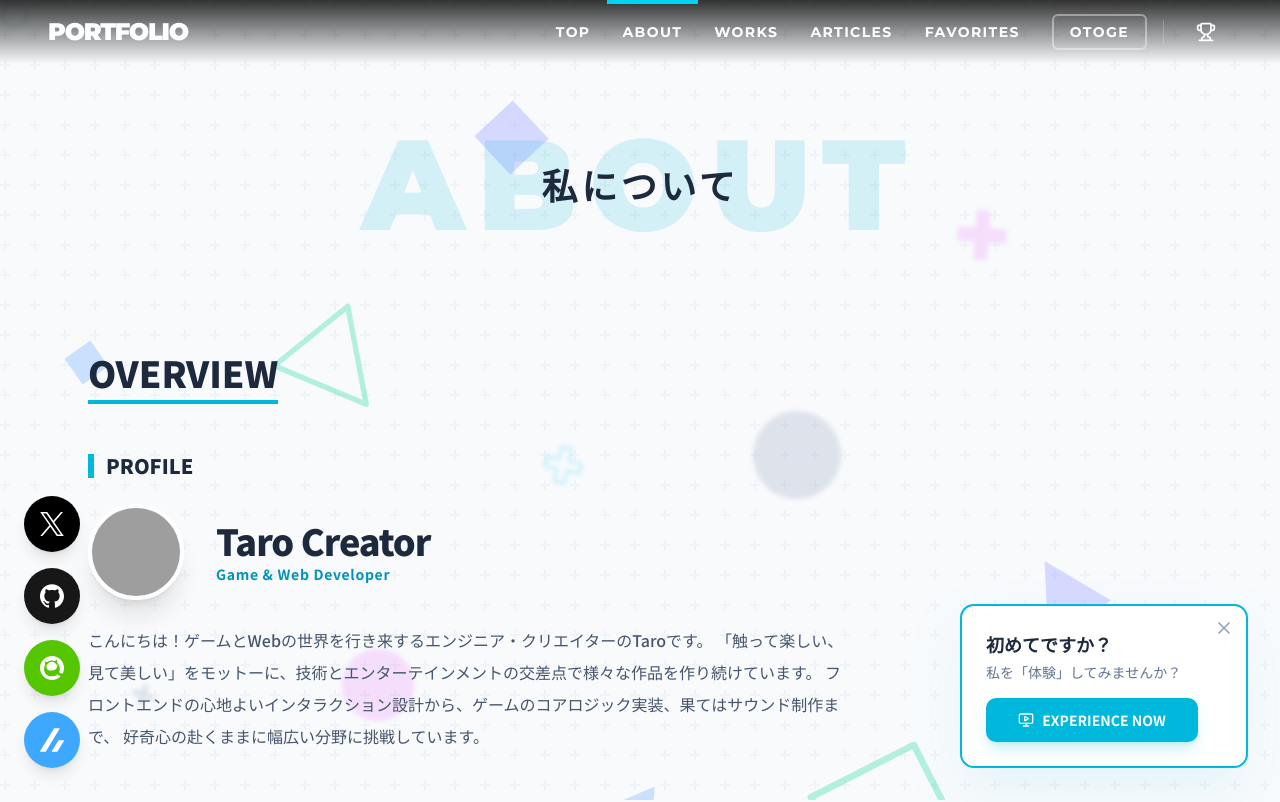
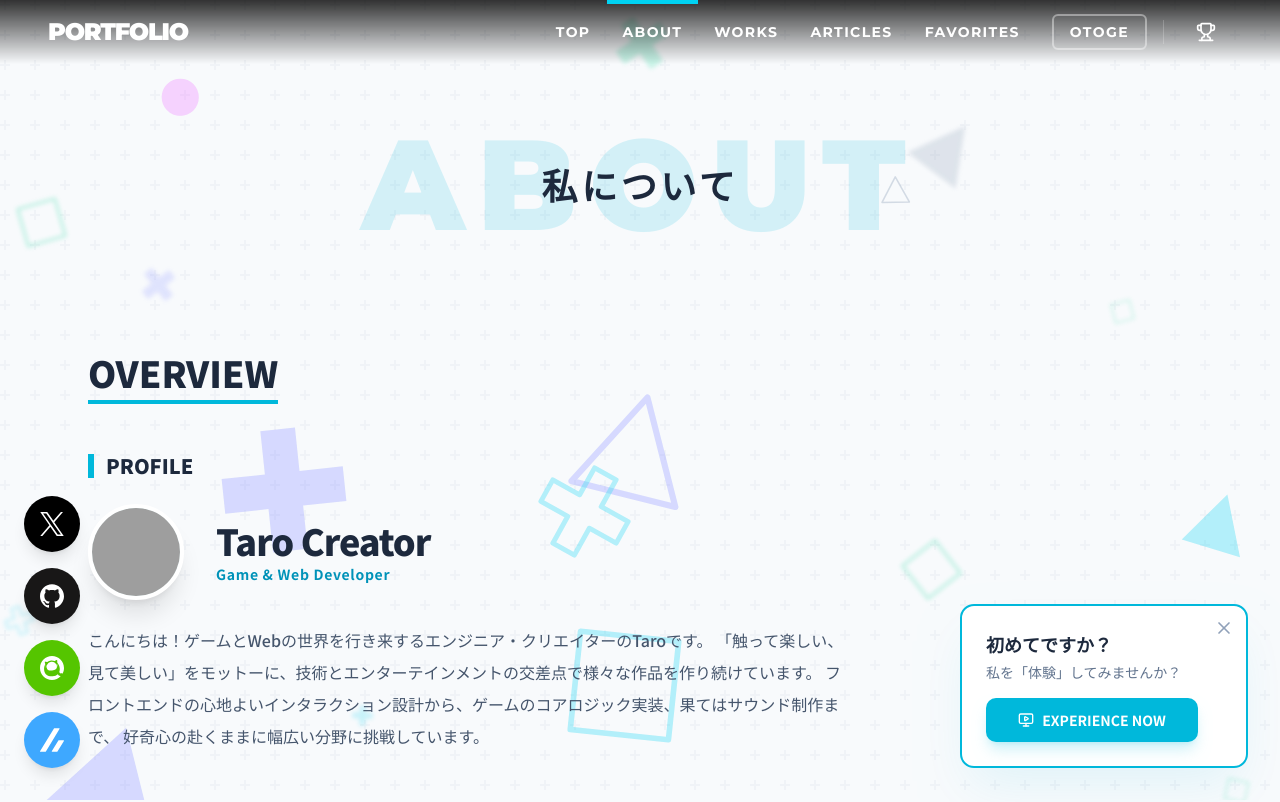
Before and after one commit to kageki128/web-portfolio-frontend, a Next.js app: page /about in a window 1280 px wide. Shown: the top 802 px of the page. Built offline with nearby package versions, Linux system fonts and the light colour scheme; grey boxes are pictures that could not be loaded.

Commit message:
背景の幾何学模様を調整

```diff
--- a/src/components/site/RootLayout.tsx
+++ b/src/components/site/RootLayout.tsx
@@ -123,17 +123,38 @@ const SHAPE_TEXT_COLORS = [
   "text-blue-400/40",
 ] as const;
 
-const FLOATING_SHAPES: FloatingShape[] = Array.from({ length: 120 }).map((_, index) => ({
-  id: index,
-  kind: (["circle", "square", "cross", "triangle"] as const)[index % 4],
-  top: `${index * 8.5 + (index % 5) * 4}vh`,
-  left: `${(index * 37) % 90}%`,
-  size: 30 + (index % 5) * 20,
-  colorIndex: index % SHAPE_TEXT_COLORS.length,
-  rotation: (index * 47) % 360,
-  isFilled: index % 3 !== 0,
-  isSlowLayer: index % 2 === 0,
-}));
+const SHAPE_KINDS = ["circle", "square", "cross", "triangle"] as const;
+const FLOATING_SHAPE_COUNT = 170;
+const FLOATING_SHAPE_AREA_HEIGHT_VH = 1000;
+const FLOATING_SHAPE_SEED = 47;
+
+function createMulberry32(seed: number) {
+  let t = seed;
+
+  return () => {
+    t += 0x6d2b79f5;
+    let result = Math.imul(t ^ (t >>> 15), t | 1);
+    result ^= result + Math.imul(result ^ (result >>> 7), result | 61);
+    return ((result ^ (result >>> 14)) >>> 0) / 4294967296;
+  };
+}
+
+const FLOATING_SHAPES: FloatingShape[] = (() => {
+  const random = createMulberry32(FLOATING_SHAPE_SEED);
+  const bandHeight = FLOATING_SHAPE_AREA_HEIGHT_VH / FLOATING_SHAPE_COUNT;
+
+  return Array.from({ length: FLOATING_SHAPE_COUNT }, (_, index) => ({
+    id: index,
+    kind: SHAPE_KINDS[Math.floor(random() * SHAPE_KINDS.length)],
+    top: `${(index * bandHeight + random() * bandHeight).toFixed(2)}vh`,
+    left: `${(random() * 100).toFixed(2)}%`,
+    size: Math.round(24 + random() * 96),
+    colorIndex: Math.floor(random() * SHAPE_TEXT_COLORS.length),
+    rotation: Math.round(random() * 360),
+    isFilled: random() > 0.33,
+    isSlowLayer: random() > 0.5,
+  }));
+})();
 
 const SLOW_LAYER_SHAPES = FLOATING_SHAPES.filter((shape) => shape.isSlowLayer);
 const FAST_LAYER_SHAPES = FLOATING_SHAPES.filter((shape) => !shape.isSlowLayer);
@@ -200,8 +221,8 @@ function FloatingShapeLayer({
 }) {
   return (
     <motion.div
-      style={{ y }}
-      className={`absolute top-0 left-0 w-full h-[1000vh] ${opacityClassName}`}
+      style={{ y, height: `${FLOATING_SHAPE_AREA_HEIGHT_VH}vh` }}
+      className={`absolute top-0 left-0 w-full ${opacityClassName}`}
     >
       {shapes.map((shape) => (
         <div
```
